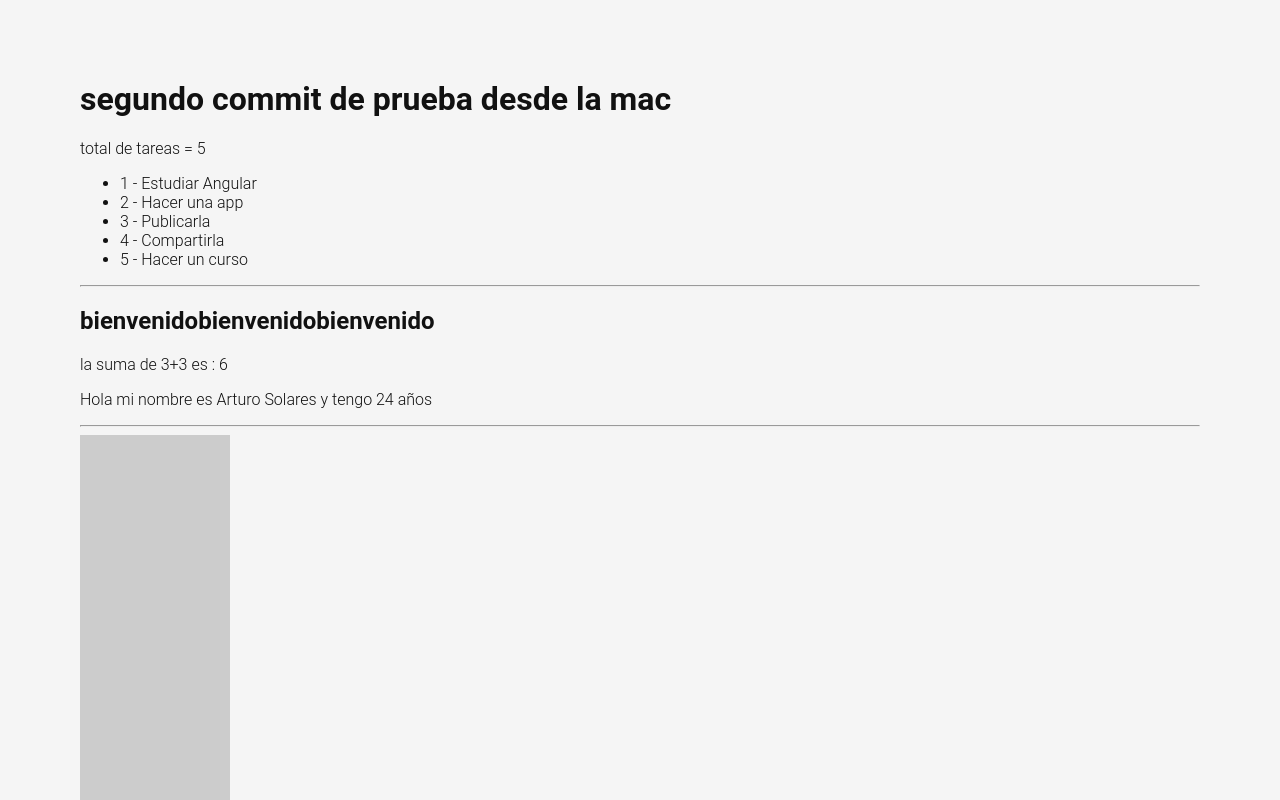
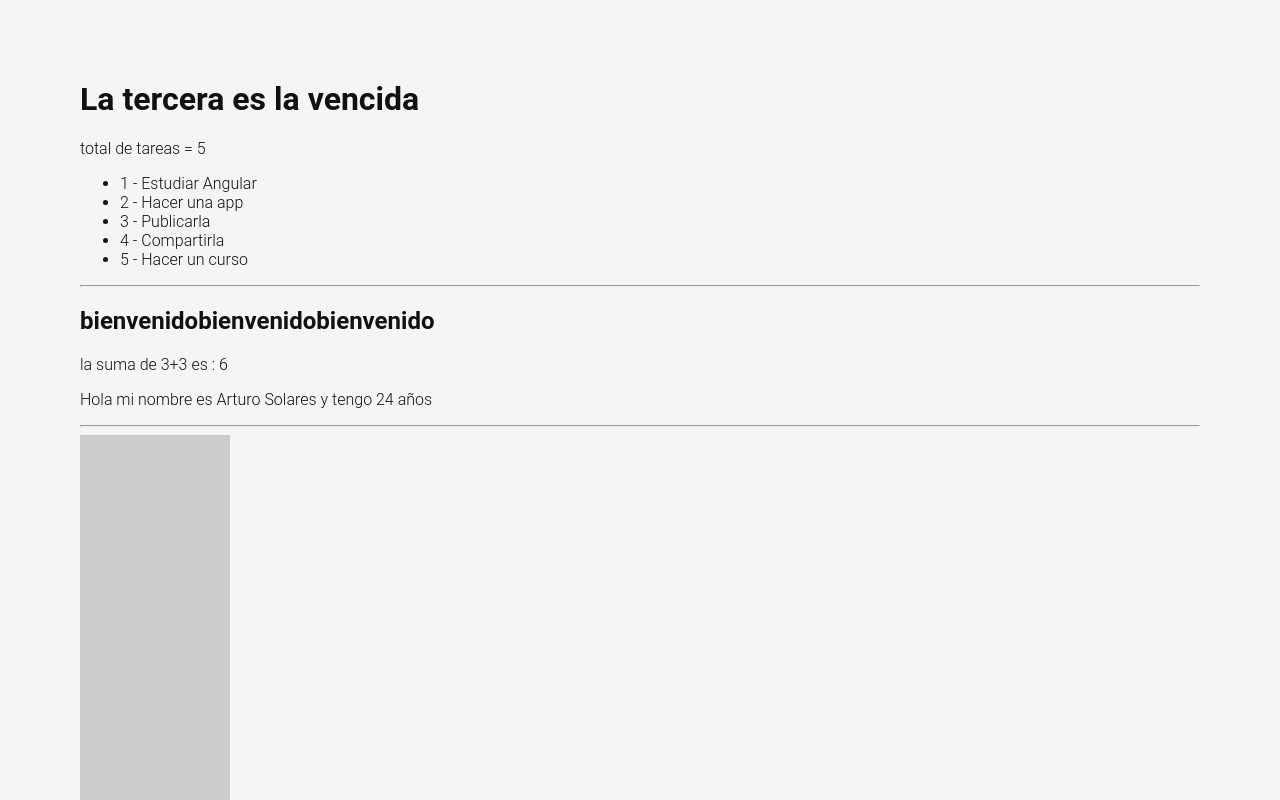
Before and after one commit to arthvelc/todoAppAngular, an Angular app: page /labs in a window 1280 px wide. Shown: the top 800 px of the page. Built offline with nearby package versions, Linux system fonts and the light colour scheme.

Commit message:
tercera es la vencida

```diff
--- a/src/app/pages/labs/labs.component.ts
+++ b/src/app/pages/labs/labs.component.ts
@@ -10,7 +10,7 @@ import { FormControl, ReactiveFormsModule, Validators } from '@angular/forms';
   styleUrls: ['./labs.component.css'] // Cambia styleUrl a styleUrls
 })
 export class LabsComponent {
-  title = 'segundo commit de prueba desde la mac';
+  title = 'La tercera es la vencida';
   tareas = signal(["Estudiar Angular", "Hacer una app", "Publicarla", "Compartirla", "Hacer un curso"]);
   name = signal("Arturo Solares");
   age = 24;
```
